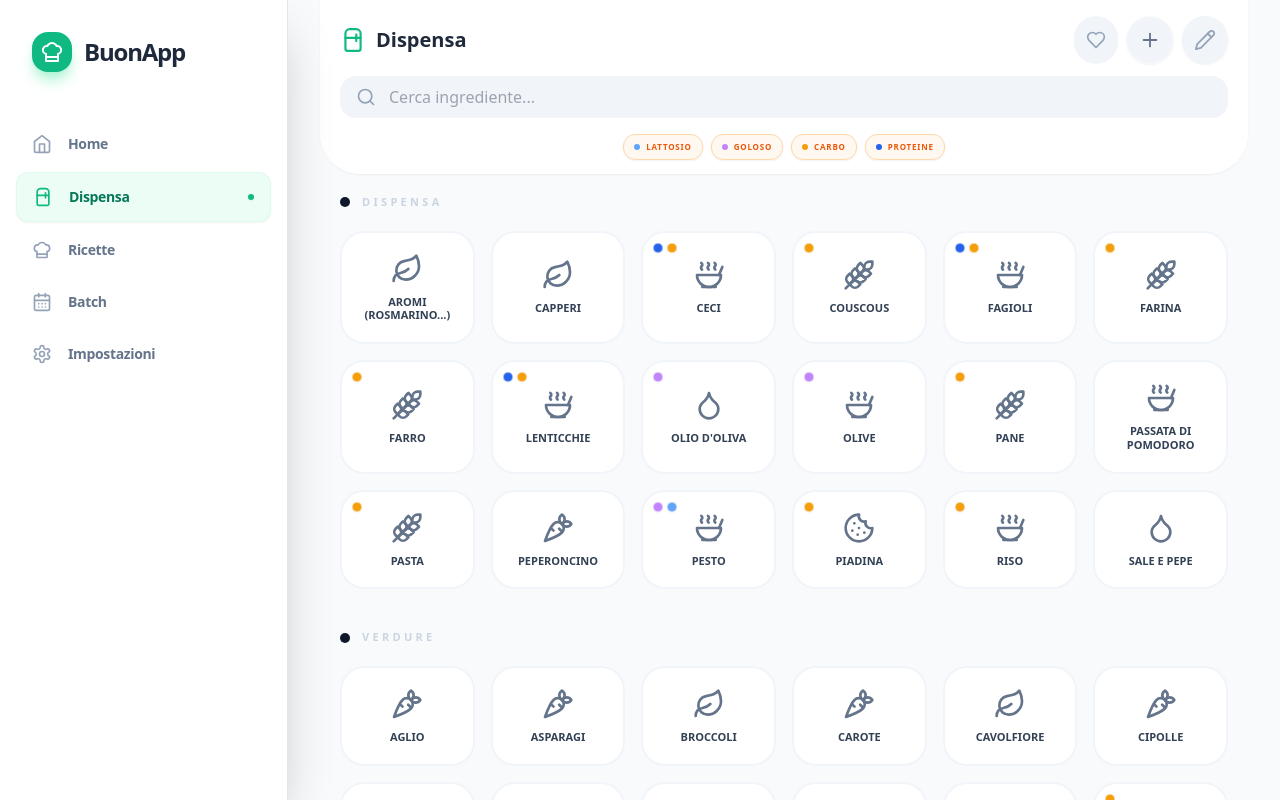
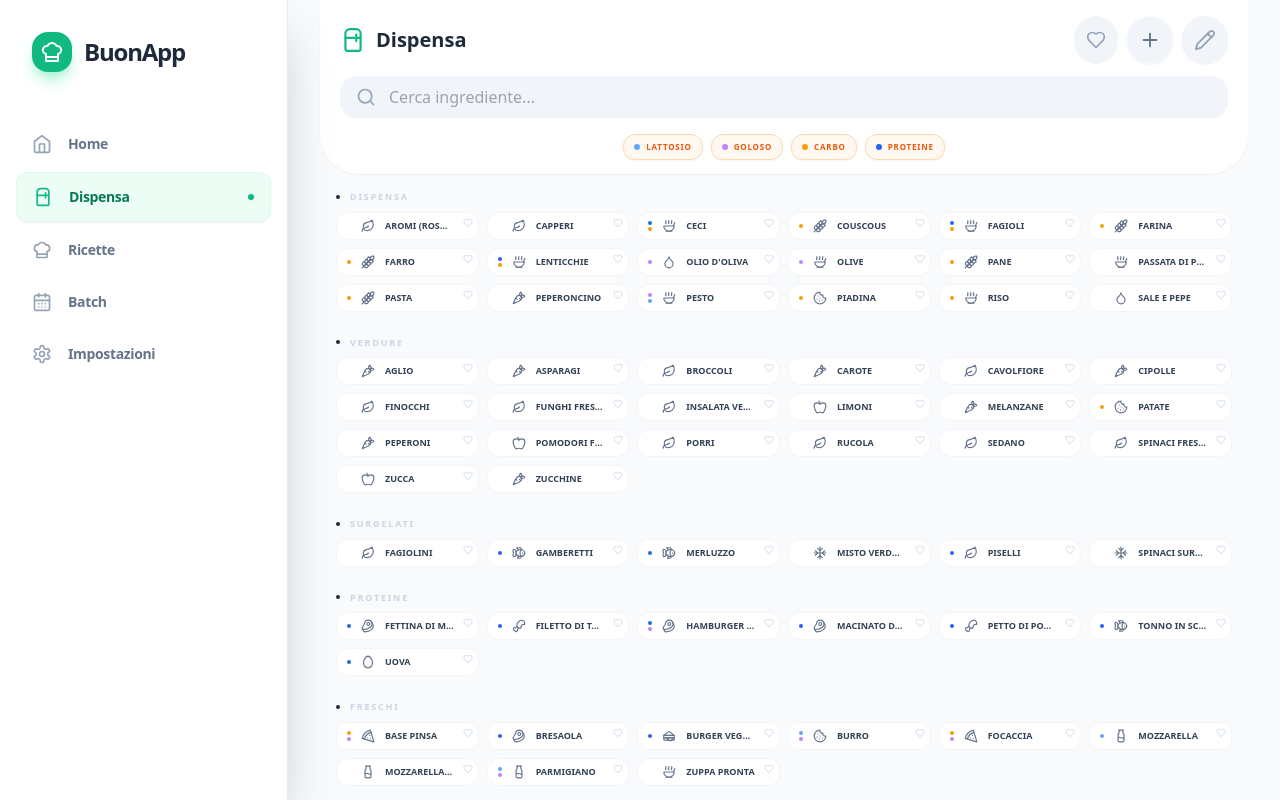
Before and after one commit to fredtft/BuonApp, a React (Vite) app: page / in a window 1280 px wide. Both pictures are taken after a click on the button "Dispensa". Built offline with nearby package versions, Linux system fonts and the light colour scheme.

Commit message:
Add files via upload

```diff
--- a/App.tsx
+++ b/App.tsx
@@ -233,7 +233,7 @@ export default function App() {
              <div className="flex flex-wrap gap-2 justify-center">{editingRecipe.tags.map(t => <TagBadge key={t} tag={t} />)}</div>
 
              <div className="space-y-4">
-               <h4 className="text-[10px] font-black uppercase text-slate-400">Ingredienti</h4>
+               <h4 className="text-[10px] font-black uppercase text-slate-400">Ingredienti necessari</h4>
                <div className="grid grid-cols-1 sm:grid-cols-2 gap-2">
                  {editingRecipe.ingredients.map(id => {
                    const ing = state.ingredients.find(i=>i.id===id);
@@ -242,6 +242,19 @@ export default function App() {
                  })}
                </div>
              </div>
+
+             {editingRecipe.optionalIngredients && editingRecipe.optionalIngredients.length > 0 && (
+               <div className="space-y-4">
+                 <h4 className="text-[10px] font-black uppercase text-slate-400">Ingredienti facoltativi</h4>
+                 <div className="grid grid-cols-1 sm:grid-cols-2 gap-2">
+                   {editingRecipe.optionalIngredients.map(id => {
+                     const ing = state.ingredients.find(i=>i.id===id);
+                     const inStock = state.inventory.includes(id);
+                     return <div key={id} className={`p-3 rounded-xl border flex items-center justify-between text-xs font-bold italic opacity-80 ${inStock ? 'bg-emerald-50/10 border-emerald-100 text-emerald-600' : 'bg-slate-50/50 border-slate-100 text-slate-400'}`}>{ing?.name || id}{inStock ? <Check size={14}/> : <X size={14} className="text-slate-400" />}</div>
+                   })}
+                 </div>
+               </div>
+             )}
 
              <div>
                <h4 className="text-[10px] font-black uppercase text-slate-400 mb-2">Procedimento</h4>
--- a/components/tabs/InventoryTab.tsx
+++ b/components/tabs/InventoryTab.tsx
@@ -17,11 +17,11 @@ export const InventoryTab: React.FC<{
 
   const renderDots = (tags: DietTag[]) => {
     const activeIndicators = tags.filter(t => INDICATORS_CONFIG[t]);
-    if (activeIndicators.length === 0) return null;
+    // Forniamo sempre un contenitore di larghezza fissa (w-2) per allineare le icone
     return (
-      <div className="absolute top-2.5 left-2.5 flex gap-1">
+      <div className="w-2 flex flex-col gap-0.5 shrink-0 items-center justify-center min-h-[14px]">
         {activeIndicators.map(t => (
-          <div key={t} className={`w-2.5 h-2.5 rounded-full border border-white/50 shadow-sm ${INDICATORS_CONFIG[t]?.color}`} />
+          <div key={t} className={`w-1 h-1 rounded-full ${INDICATORS_CONFIG[t]?.color}`} />
         ))}
       </div>
     );
@@ -66,7 +66,7 @@ export const InventoryTab: React.FC<{
         </div>
       </header>
 
-      <div className="p-5 space-y-10">
+      <div className="p-4 space-y-6">
         {(Object.keys(CATEGORY_LABELS) as IngredientCategory[]).map(cat => {
           let items = grouped[cat]?.filter(i => i.name.toLowerCase().includes(searchQuery.toLowerCase())) || [];
           if (showOnlyFavorites) items = items.filter(i => state.favoriteIngredients.includes(i.id));
@@ -77,30 +77,33 @@ export const InventoryTab: React.FC<{
           if (items.length === 0) return null;
           return (
             <div key={cat} className="animate-fade-in">
-              <h3 className="text-[11px] font-black text-slate-300 uppercase tracking-[0.3em] mb-5 flex items-center gap-3"><div className="w-2.5 h-2.5 rounded-full bg-slate-900 shadow-lg" /> {CATEGORY_LABELS[cat]}</h3>
-              <div className="grid grid-cols-3 sm:grid-cols-4 md:grid-cols-5 lg:grid-cols-6 gap-4">
+              <h3 className="text-[9px] font-black text-slate-300 uppercase tracking-[0.2em] mb-2 flex items-center gap-2.5"><div className="w-1 h-1 rounded-full bg-slate-800" /> {CATEGORY_LABELS[cat]}</h3>
+              <div className="grid grid-cols-2 sm:grid-cols-3 md:grid-cols-4 lg:grid-cols-6 gap-2">
                 {items.sort((a,b)=>a.name.localeCompare(b.name)).map(ing => {
                   const active = state.inventory.includes(ing.id);
                   const isFav = state.favoriteIngredients.includes(ing.id);
                   return (
-                    <button key={ing.id} onClick={() => onIngredientClick(ing)} className={`relative flex flex-col items-center justify-center py-5 rounded-[1.5rem] border-2 transition-all active:scale-95 ${active && !isEditMode ? 'bg-emerald-500 text-white border-emerald-500 shadow-xl' : 'bg-white text-slate-500 border-slate-100'} ${isEditMode && 'border-dashed border-emerald-400'}`}>
-                      {!isEditMode && renderDots(ing.tags)}
+                    <div key={ing.id} className="relative group">
+                      <button
+                        onClick={() => onIngredientClick(ing)}
+                        className={`w-full relative flex flex-row items-center gap-1.5 px-2 py-1.5 rounded-xl border transition-all active:scale-[0.97] overflow-hidden ${active && !isEditMode ? 'bg-emerald-500 text-white border-emerald-500 shadow-md' : 'bg-white text-slate-500 border-slate-100'} ${isEditMode && 'border-dashed border-emerald-400'}`}
+                      >
+                        {renderDots(ing.tags)}
+                        <div className="shrink-0 ml-0.5">
+                          <Icon name={ing.icon} size={14} className={`${active && !isEditMode ? 'scale-110' : ''}`} />
+                        </div>
+                        <span className={`flex-1 text-[9px] font-black leading-tight uppercase text-left truncate pr-4 ml-1 ${active && !isEditMode ? 'text-white' : 'text-slate-700'}`}>{ing.name}</span>
+                      </button>
+
                       {!isEditMode && (
-                        <div
-                          onClick={e => { e.stopPropagation(); onToggleFavorite(ing.id); }}
-                          className="absolute top-1.5 right-1.5 p-1.5 transition-all active:scale-150"
+                        <button
+                          onClick={(e) => { e.stopPropagation(); onToggleFavorite(ing.id); }}
+                          className={`absolute top-0 right-0 p-1.5 transition-all active:scale-125 z-10 ${isFav ? 'text-red-500' : 'text-slate-200'}`}
                         >
-                          <Heart
-                            size={14}
-                            fill={isFav ? "#ef4444" : "none"}
-                            stroke={active ? "#000000" : "#ffffff"}
-                            strokeWidth={1}
-                          />
-                        </div>
+                          <Heart size={10} fill={isFav ? "currentColor" : "none"} strokeWidth={3} />
+                        </button>
                       )}
-                      <Icon name={ing.icon} size={32} className={`mb-2.5 ${active && !isEditMode ? 'scale-110' : ''}`} />
-                      <span className={`text-[11px] font-black leading-tight uppercase px-1 text-center ${active && !isEditMode ? 'text-white' : 'text-slate-700'}`}>{ing.name}</span>
-                    </button>
+                    </div>
                   )
                 })}
               </div>
--- a/metadata.json
+++ b/metadata.json
@@ -1,5 +1,5 @@
 {
-  "name": "BuonApp v05b",
+  "name": "BuonApp v05c",
   "description": "Un'applicazione web per gestire la dispensa, trovare ricette e pianificare i pasti (Batch Cooking) con un'interfaccia moderna e italiana.",
   "requestFramePermissions": []
 }
```
Also changed, not shown: components/tabs/HomeTab.tsx (+33 -9 lines), components/tabs/RecipesTab.tsx (+22 -20 lines), 1 other file (tests, documents, lock files or other folders).
